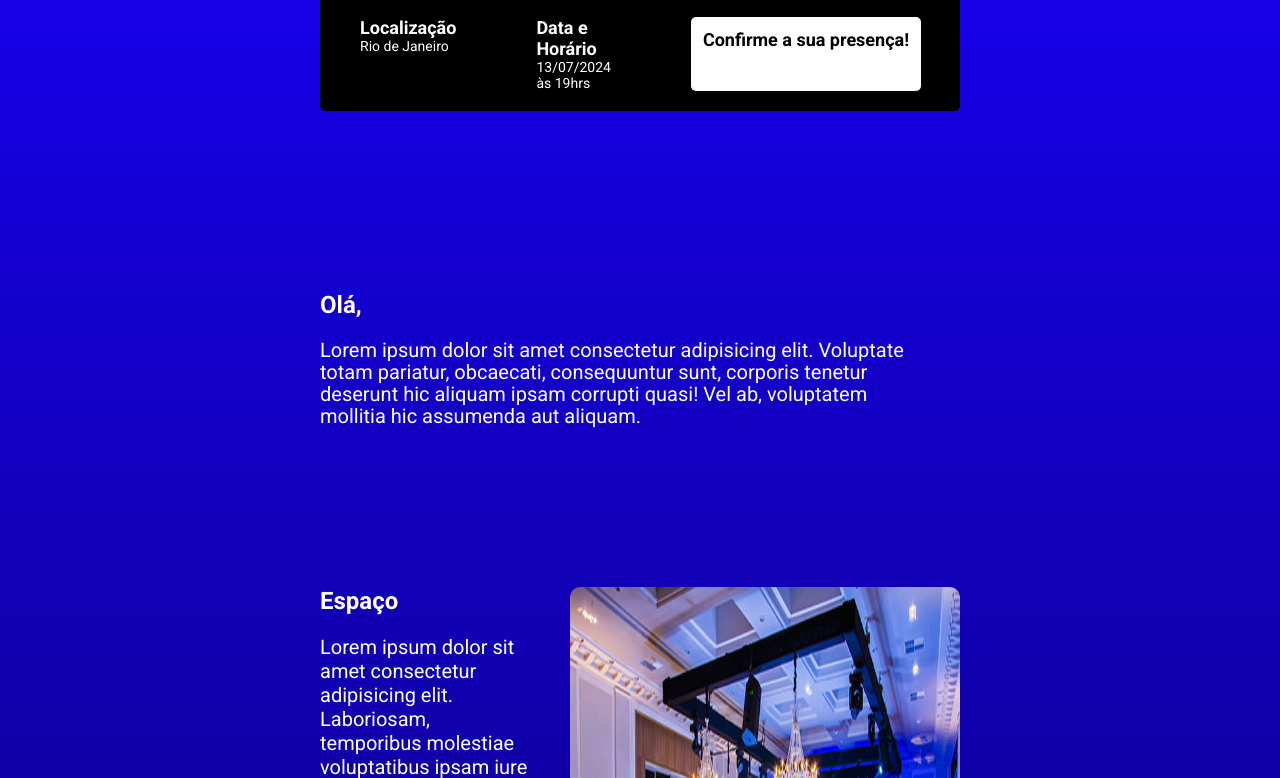
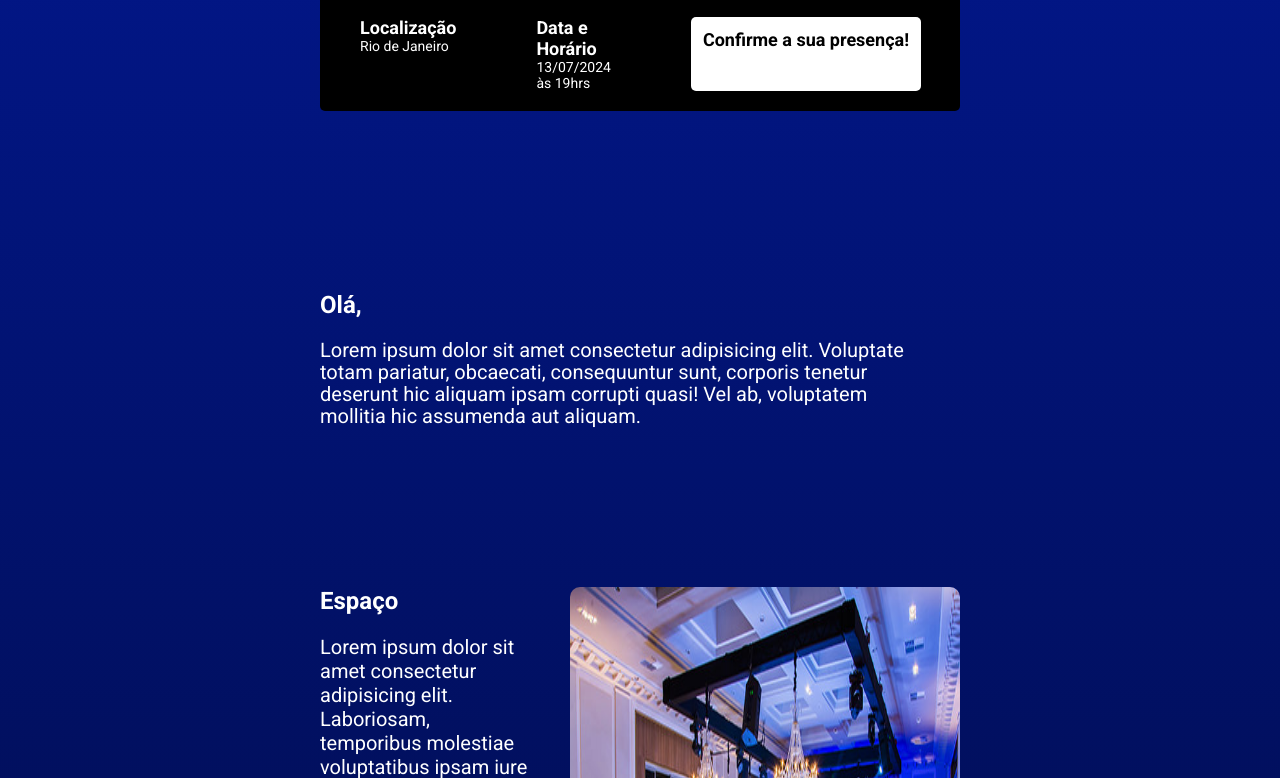
Before and after one commit to juliocamorim/hb_page, a website built with Parcel: page src/index.html in a window 1280 px wide. Shown: the part 303-1081 px from the top of the page. Built offline with nearby package versions, Linux system fonts and the light colour scheme.

Commit message:
mudando o background-color do site

```diff
--- a/src/styles/_variables.scss
+++ b/src/styles/_variables.scss
@@ -1,4 +1,4 @@
-$darkBlue: #1900ff;
+$darkBlue: #021892;
 $black: #000;
 
 $textColor: #fff;
```
